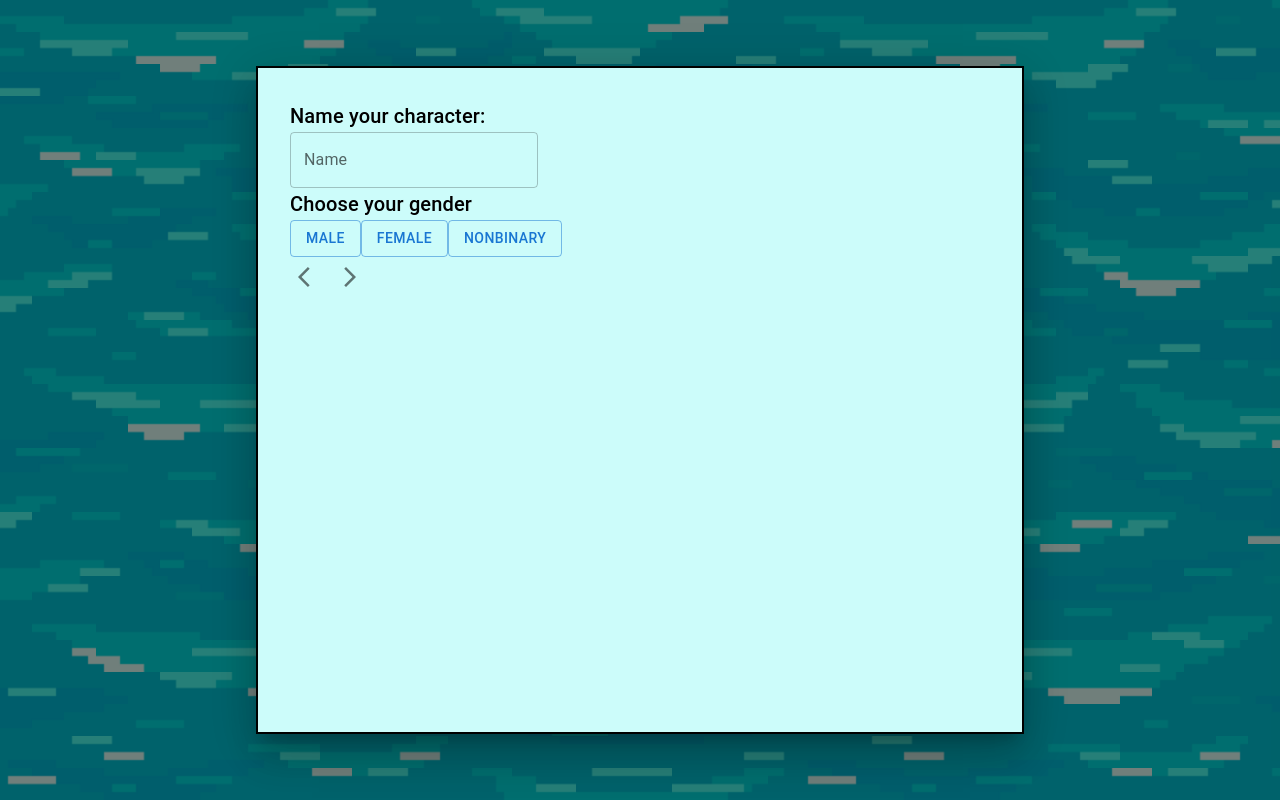
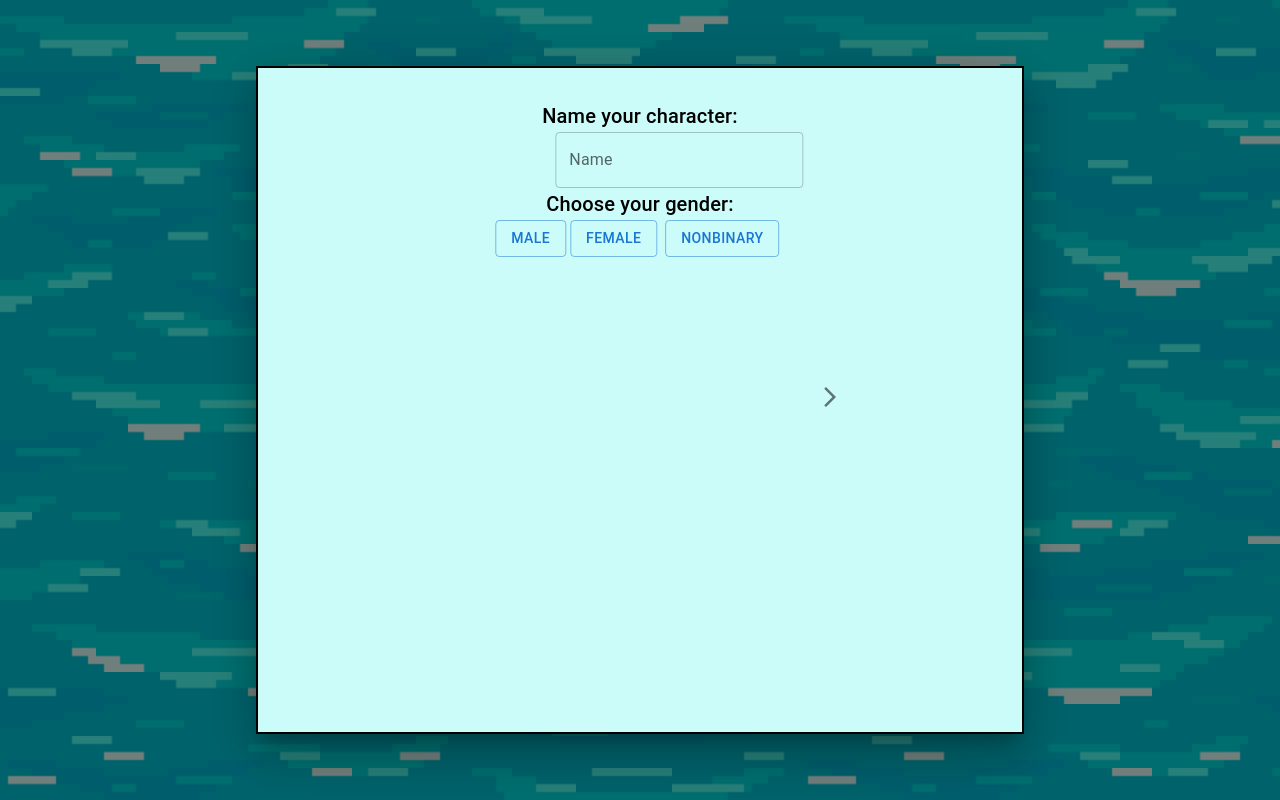
Before and after one commit to temokpae3/LifeGuard, a React (Create React App) app in the folder front_end/lifeguard-app/: page / in a window 1280 px wide. Both pictures are taken after a click on the button "PRESS START". Built offline with nearby package versions, Linux system fonts and the light colour scheme.

Commit message:
more front-end stuff yay

```diff
--- a/front_end/lifeguard-app/src/App.js
+++ b/front_end/lifeguard-app/src/App.js
@@ -7,8 +7,9 @@ import Typography from '@mui/material/Typography';
 import Button from '@mui/material/Button';
 import TextField from '@mui/material/TextField';
 import IconButton from '@mui/material/IconButton';
-import ArrowBackIosIcon from '@mui/icons-material/ArrowBackIos';
 import ArrowForwardIosIcon from '@mui/icons-material/ArrowForwardIos';
+import MuiToggleButton from '@mui/material/ToggleButton';
+import { styled } from '@mui/material/styles';
 
 const style = {
   position: 'absolute',
@@ -26,9 +27,17 @@ const style = {
 function App() {
     const [open, setOpen] = React.useState(false);
 
+    const [setAlignment] = React.useState('left');
+
+    const [isActive, setActive] = React.useState(false);
+
     const handleClick = () => {
         setOpen(true);
     }
+
+    const toggleClass = () => {
+        setActive(isActive);
+    };
 
   return (
     <div className="App">
@@ -39,23 +48,20 @@ function App() {
         <button onClick={handleClick} className="start-btn">PRESS START</button>
         <Modal open={open}>
             <Box sx={style}>
-                <Typography id="modal-modal-title" variant="h6" component="h2">
+                <Typography id="modal-modal-title" variant="h6" component="h2" align="center">
                   Name your character:
                 </Typography>
-                <TextField id="outlined-basic" label="Name" variant="outlined" />
-                <Typography id="modal-modal-title" variant="h6" component="h2">
-                   Choose your gender
+                <TextField style={{transform: 'translate(107%, 0%)'}} id="outlined-basic" label="Name" variant="outlined" />
+                <Typography align="center" id="modal-modal-title" variant="h6" component="h2">
+                   Choose your gender:
                 </Typography>
-                <Button variant="outlined" onClick={() => {alert('clicked');}}>Male</Button>
-                <Button variant="outlined" onClick={() => {alert('clicked');}}>Female</Button>
-                <Button variant="outlined" onClick={() => {alert('clicked');}}>Nonbinary</Button>
+                <Button style={{transform: 'translate(290%, 0%)'}} variant="outlined" onClick={() => {alert('clicked');}}>Male</Button>
+                <Button style={{transform: 'translate(240%, 0%)'}} variant="outlined" onClick={() => {alert('clicked');}}>Female</Button>
+                <Button style={{transform: 'translate(190%, 0%)'}} variant="outlined" onClick={() => {alert('clicked');}}>Nonbinary</Button>
                 <div>
-                <IconButton aria-label="arrow-backward">
-                    <ArrowBackIosIcon />
-                </IconButton>
-                <IconButton aria-label="arrow-forward">
-                    <ArrowForwardIosIcon />
-                </IconButton>
+                    <IconButton style={{ transform: 'translate(1300%, 300%' }} aria-label="arrow-forward">
+                        <ArrowForwardIosIcon />
+                    </IconButton>
                 </div>
             </Box>
         </Modal>
--- a/front_end/lifeguard-app/src/index.css
+++ b/front_end/lifeguard-app/src/index.css
@@ -18,3 +18,30 @@ code {
     url("./FLOODWATER-NORMAL.otf") format("truetype");
     font-weight: normal;
 }
+
+.btn{
+  border: none;
+  color: white;
+  width: 100%;
+  padding: 5px 5px 5px 5px;
+  height: 50px;
+  cursor: pointer;
+  font-size: 12px;
+  background-color: #343a40;
+}
+
+.btn:active .btn.active{
+  background-color:green;
+  outline: none;
+}
+
+.btn:focus{
+  background-color:green;
+  outline: none;
+}
+
+#test{
+  background-color: green;
+  width: 600px;
+  height: 400px;
+}
```
Also changed, not shown: front_end/lifeguard-app/src/logo.svg (deleted), 1 other file (tests, documents, lock files or other folders).
